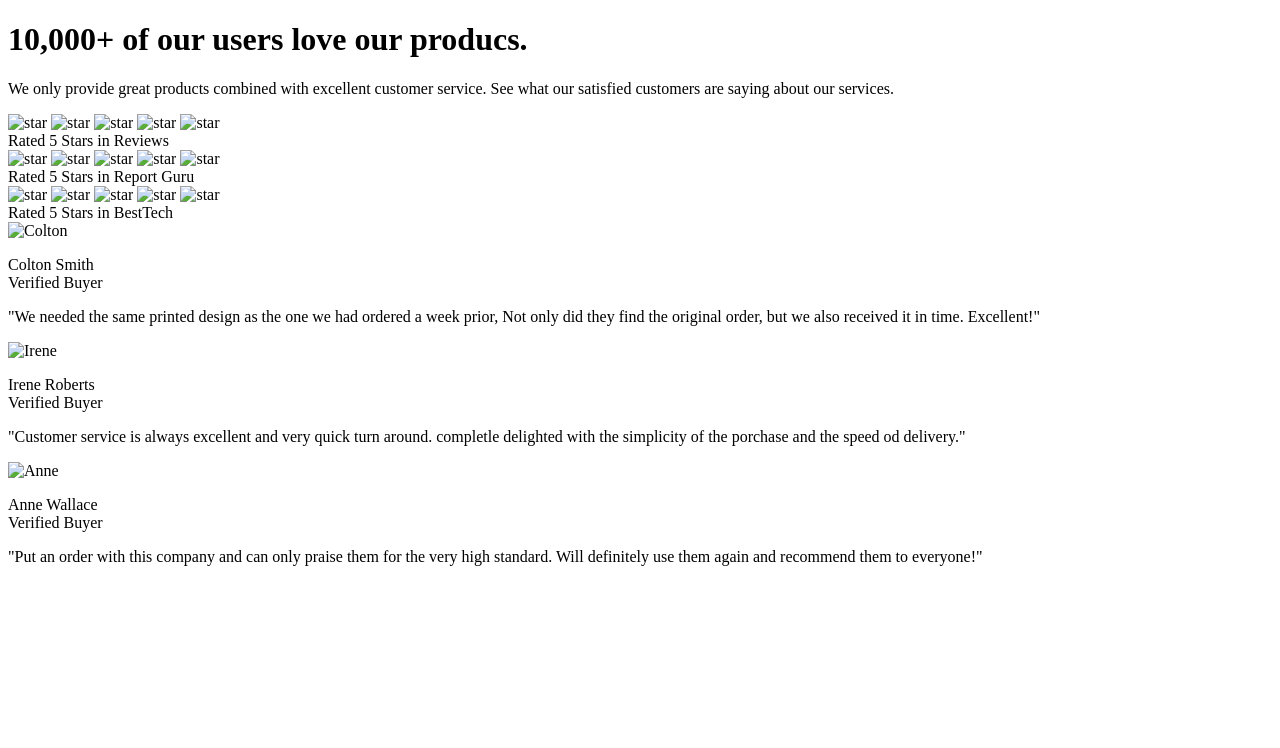
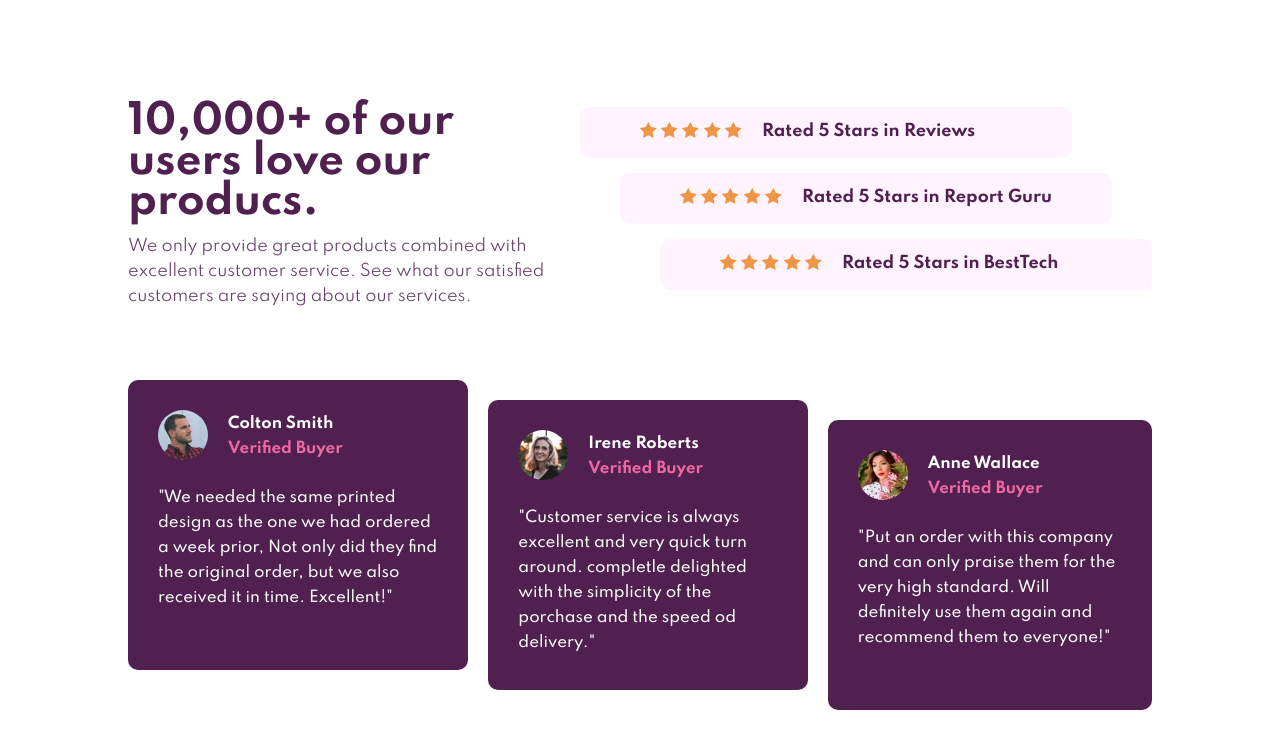
Before and after one commit to Polariz626/challenge4, a plain HTML site: page index.html in a window 1280 px wide. Drawn offline with Linux system fonts and the light colour scheme; the site is published under a folder, as on GitHub Pages, so addresses that start at the root find nothing.

Commit message:
Update index.html

```diff
--- a/index.html
+++ b/index.html
@@ -5,7 +5,7 @@
     <meta http-equiv="X-UA-Compatible" content="IE=edge">
     <meta name="viewport" content="width=device-width, initial-scale=1.0">
     <title>challenge 4</title>
-    <link rel="stylesheet" href="/styles.css" type="text/css">
+    <link rel="stylesheet" href="styles.css" type="text/css">
     <link href="https://fonts.googleapis.com/css?family=Spartan:100,200,300,regular,500,600,700,800,900" rel="stylesheet" />
 </head>
 
@@ -36,23 +36,23 @@
                         <div class="stars">
 
                             <span>
-                                <img src="/icon-star.svg" alt="star">
+                                <img src="icon-star.svg" alt="star">
                             </span>
 
                             <span>
-                                <img src="/icon-star.svg" alt="star">
+                                <img src="icon-star.svg" alt="star">
                             </span>
 
                             <span>
-                                <img src="/icon-star.svg" alt="star">
+                                <img src="icon-star.svg" alt="star">
                             </span>
 
                             <span>
-                                <img src="/icon-star.svg" alt="star">
+                                <img src="icon-star.svg" alt="star">
                             </span>
 
                             <span>
-                                <img src="/icon-star.svg" alt="star">
+                                <img src="icon-star.svg" alt="star">
                             </span>
 
                         </div>
@@ -68,23 +68,23 @@
                         <div class="stars">
 
                             <span>
-                                <img src="/icon-star.svg" alt="star">
+                                <img src="icon-star.svg" alt="star">
                             </span>
 
                             <span>
-                                <img src="/icon-star.svg" alt="star">
+                                <img src="icon-star.svg" alt="star">
                             </span>
 
                             <span>
-                                <img src="/icon-star.svg" alt="star">
+                                <img src="icon-star.svg" alt="star">
                             </span>
 
                             <span>
-                                <img src="/icon-star.svg" alt="star">
+                                <img src="icon-star.svg" alt="star">
                             </span>
 
                             <span>
-                                <img src="/icon-star.svg" alt="star">
+                                <img src="icon-star.svg" alt="star">
                             </span>
 
                         </div>
@@ -100,23 +100,23 @@
                         <div class="stars">
 
                             <span>
-                                <img src="/icon-star.svg" alt="star">
+                                <img src="icon-star.svg" alt="star">
                             </span>
 
                             <span>
-                                <img src="/icon-star.svg" alt="star">
+                                <img src="icon-star.svg" alt="star">
                             </span>
 
                             <span>
-                                <img src="/icon-star.svg" alt="star">
+                                <img src="icon-star.svg" alt="star">
                             </span>
 
                             <span>
-                                <img src="/icon-star.svg" alt="star">
+                                <img src="icon-star.svg" alt="star">
                             </span>
 
                             <span>
-                                <img src="/icon-star.svg" alt="star">
+                                <img src="icon-star.svg" alt="star">
                             </span>
 
                         </div>
@@ -139,7 +139,7 @@
             <div class="bot-item bot-item1">
 
                 <div>
-                    <img src="/image-colton.jpg" alt="Colton">
+                    <img src="image-colton.jpg" alt="Colton">
 
                     <p>
                         Colton Smith<br>
@@ -156,7 +156,7 @@
             <div class="bot-item bot-item2">
 
                 <div>
-                    <img src="/image-irene.jpg" alt="Irene">
+                    <img src="image-irene.jpg" alt="Irene">
 
                     <p>
                         Irene Roberts<br><span>Verified Buyer</span>
@@ -172,7 +172,7 @@
 
 
                 <div>
-                    <img src="/image-anne.jpg" alt="Anne">
+                    <img src="image-anne.jpg" alt="Anne">
 
                     <p>
                         Anne Wallace<br><span>Verified Buyer</span>
```
